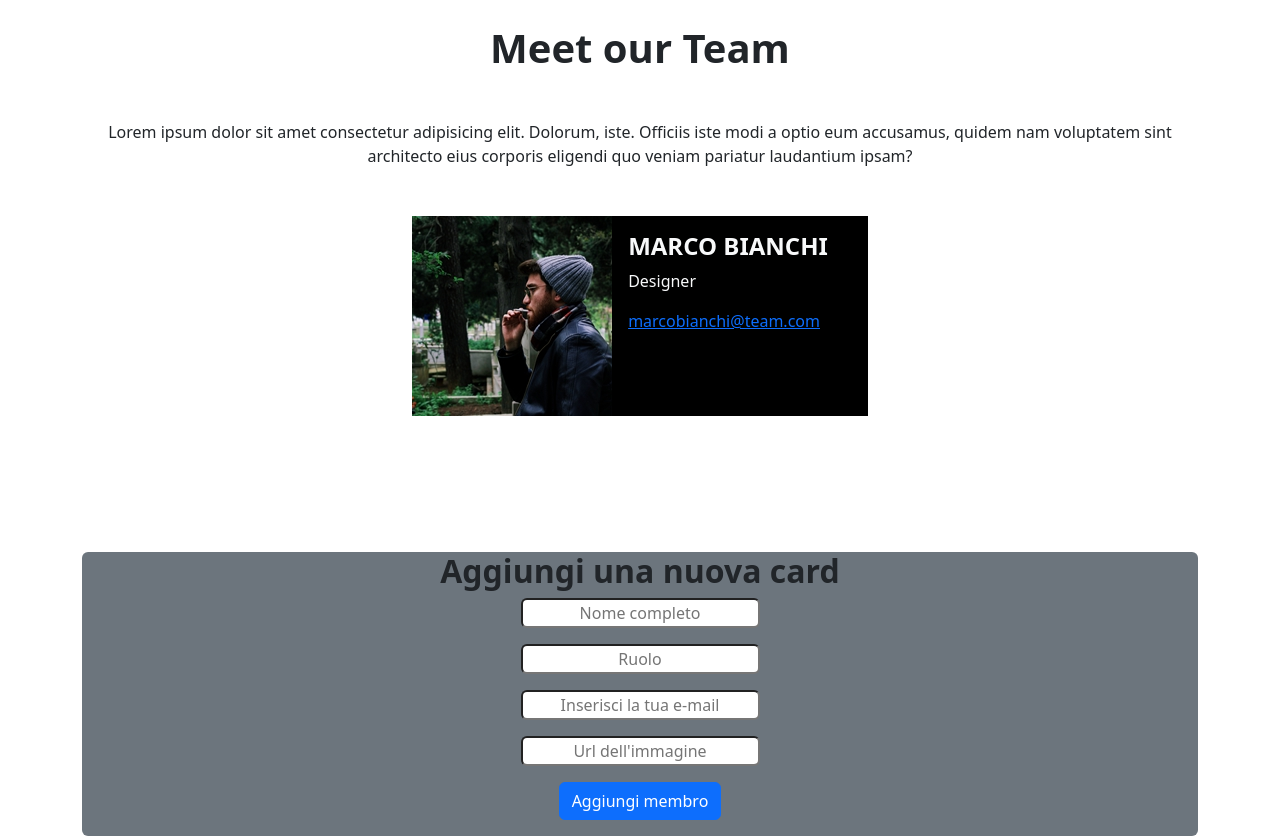
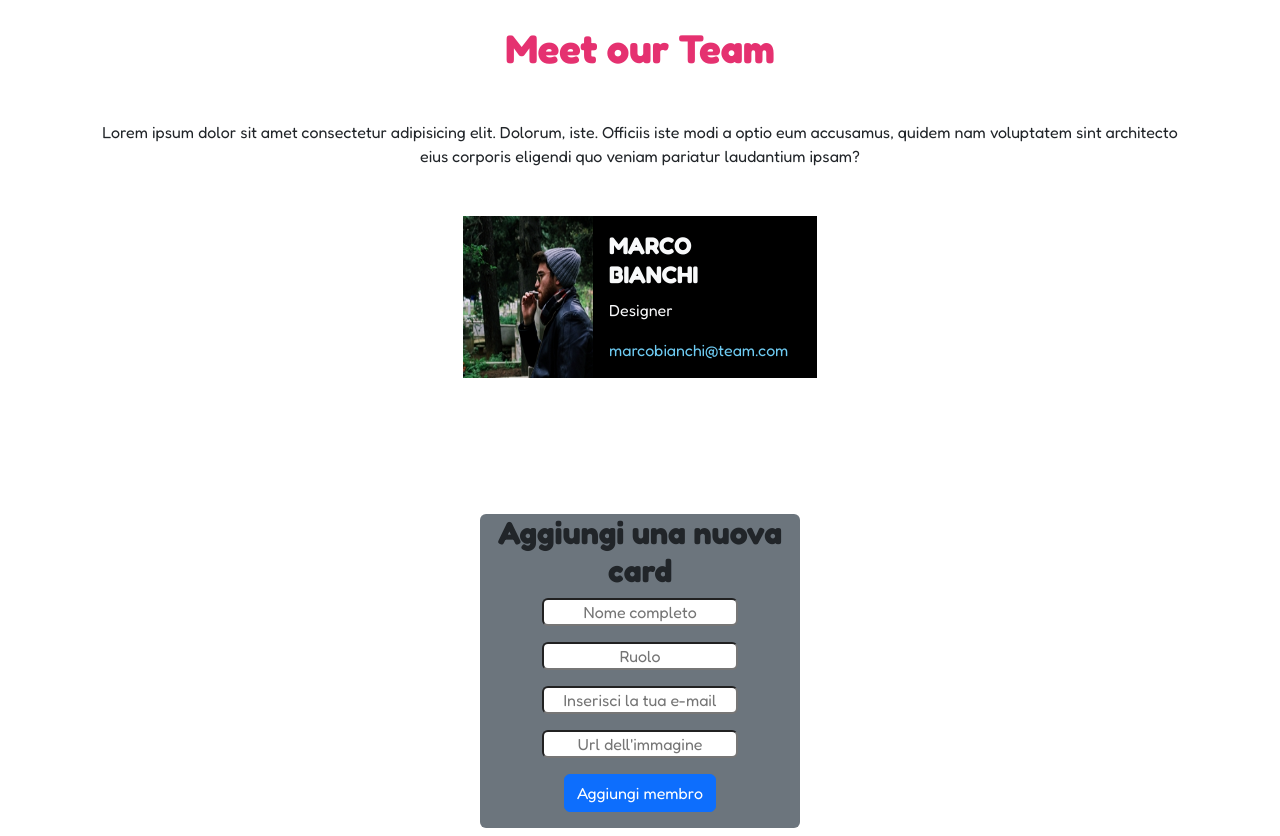
Before and after one commit to ManuelLantieri/js-our-team, a plain HTML site: page index.html in a window 1280 px wide. Drawn offline with nearby package versions, Linux system fonts and the light colour scheme.

Commit message:
feat: costum style

```diff
--- a/css/style.css
+++ b/css/style.css
@@ -0,0 +1,30 @@
+*{
+    box-sizing: border-box;
+    padding: 0;
+    margin: 0;
+}
+body{
+    font-family: "Fredoka", sans-serif;
+}
+
+.container > h1{
+    color: #E53170;
+}
+#email{
+    color: #6ECBF2;
+    text-decoration: none;
+}
+img{
+    height: 100%;
+    max-width: 130px;
+}
+.cardInfo{
+    width: 200px;
+}
+.team-container{
+    gap: 15px;
+}
+.containerForm{
+    max-width: 320px;
+    margin: 0 auto;
+}
--- a/index.html
+++ b/index.html
@@ -21,7 +21,7 @@
                 <div class="card_img">
                     <img src="./img/male1.png" alt="Ragazzo 1">
                 </div>
-                <div class="card_info text-light p-3 me-4">
+                <div class="cardInfo text-light p-3 me-4">
                     <h4><strong>MARCO BIANCHI</strong></h4>
                     <p>Designer</p>
                     <a id="email" href="#">marcobianchi@team.com</a>
```
